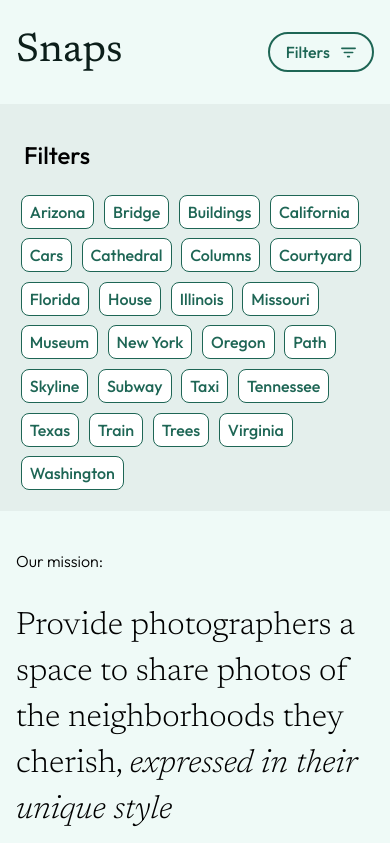
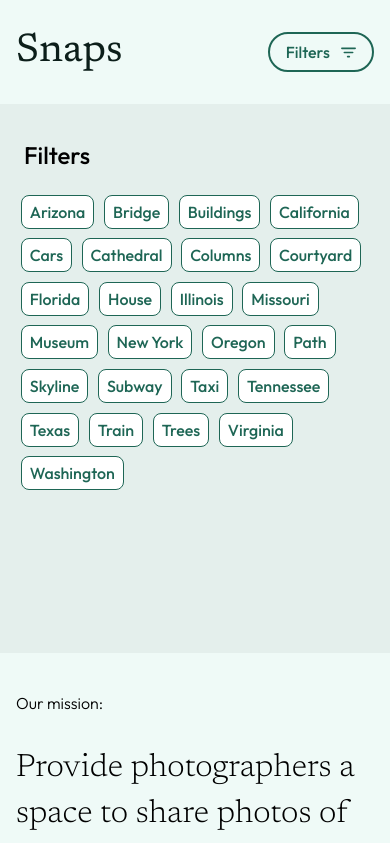
Before and after one commit to isabellainglis/isabella-inglis-snaps, a React (Vite) app: page / in a window 390 px wide. Shown: the top 843 px of the page. Built offline with nearby package versions, Linux system fonts and the light colour scheme.

Commit message:
make comps responsive

```diff
--- a/src/App.jsx
+++ b/src/App.jsx
@@ -11,9 +11,15 @@ export default function App() {
   return (
     <>
       <Header />
-      <TagDrawer tags={Tags} />
-      <Hero />
-      <Gallery />
+      <main className="main-wrapper">
+        <aside className="tag-drawer-container">
+          <TagDrawer tags={Tags} />
+        </aside>
+        <section className="main-content-container">
+          <Hero />
+          <Gallery />
+        </section>
+      </main>
     </>
   );
 }
--- a/src/app.scss
+++ b/src/app.scss
@@ -8,3 +8,17 @@ body {
   background-color: $brand-primary-background;
   margin: 0;
 }
+
+.main-wrapper {
+  @include desktop {
+    display: flex;
+    flex-direction: row-reverse;
+  }
+}
+
+.main-content-container {
+  @include desktop {
+    min-width: 66rem;
+    padding: 1rem;
+  }
+}
--- a/src/components/Gallery/Gallery.jsx
+++ b/src/components/Gallery/Gallery.jsx
@@ -4,8 +4,8 @@ import Photos from "../../data/photos.json";
 
 export default function Gallery() {
   return (
-    <main className="gallery">
+    <section className="gallery">
       <PhotoCard photos={Photos} />
-    </main>
+    </section>
   );
 }
--- a/src/components/Header/Header.scss
+++ b/src/components/Header/Header.scss
@@ -4,6 +4,15 @@
 .header {
   margin: 2rem 0;
   padding: 0 1rem;
+
+  @include tablet-and-above {
+    padding: 1rem 1.5rem 0.5rem;
+  }
+
+  @include desktop {
+    padding-bottom: 0;
+    margin-bottom: 0.5rem;
+  }
 
   &__nav {
     display: flex;
@@ -31,9 +40,11 @@
     border-radius: 20px;
     background-color: $brand-primary-background;
     cursor: pointer;
+    min-width: 6.645rem;
+    margin-left: 5rem;
 
     @include tablet-and-above {
-      padding: 0.6rem 1.375rem;
+      padding: 0.6rem 1.5em;
     }
 
     &--active {
--- a/src/components/Hero/Hero.scss
+++ b/src/components/Hero/Hero.scss
@@ -3,6 +3,10 @@
 
 .hero {
   padding: 0.5rem 1rem 1rem;
+
+  @include desktop {
+    max-width: 55vw;
+  }
 
   &__text {
     font-size: 16px;
--- a/src/components/TagDrawer/TagDrawer.scss
+++ b/src/components/TagDrawer/TagDrawer.scss
@@ -5,11 +5,32 @@
   margin: 1rem 0;
   padding: 1rem;
   background-color: $brand-secondary-background;
+  height: 65vh;
+  min-width: 21rem;
+
+  @include tablet-and-above {
+    padding: 1.5rem 1.5rem;
+    height: 50vh;
+  }
+
+  @include desktop {
+    width: auto;
+    min-width: auto;
+    height: 100%;
+  }
 
   &__title {
     font-family: Outfit;
     font-weight: 400;
     margin-left: 0.5rem;
+
+    @include tablet-and-above {
+      padding-bottom: 1rem;
+    }
+
+    @include desktop {
+      padding-bottom: 2rem;
+    }
   }
 
   & .tag {
```
